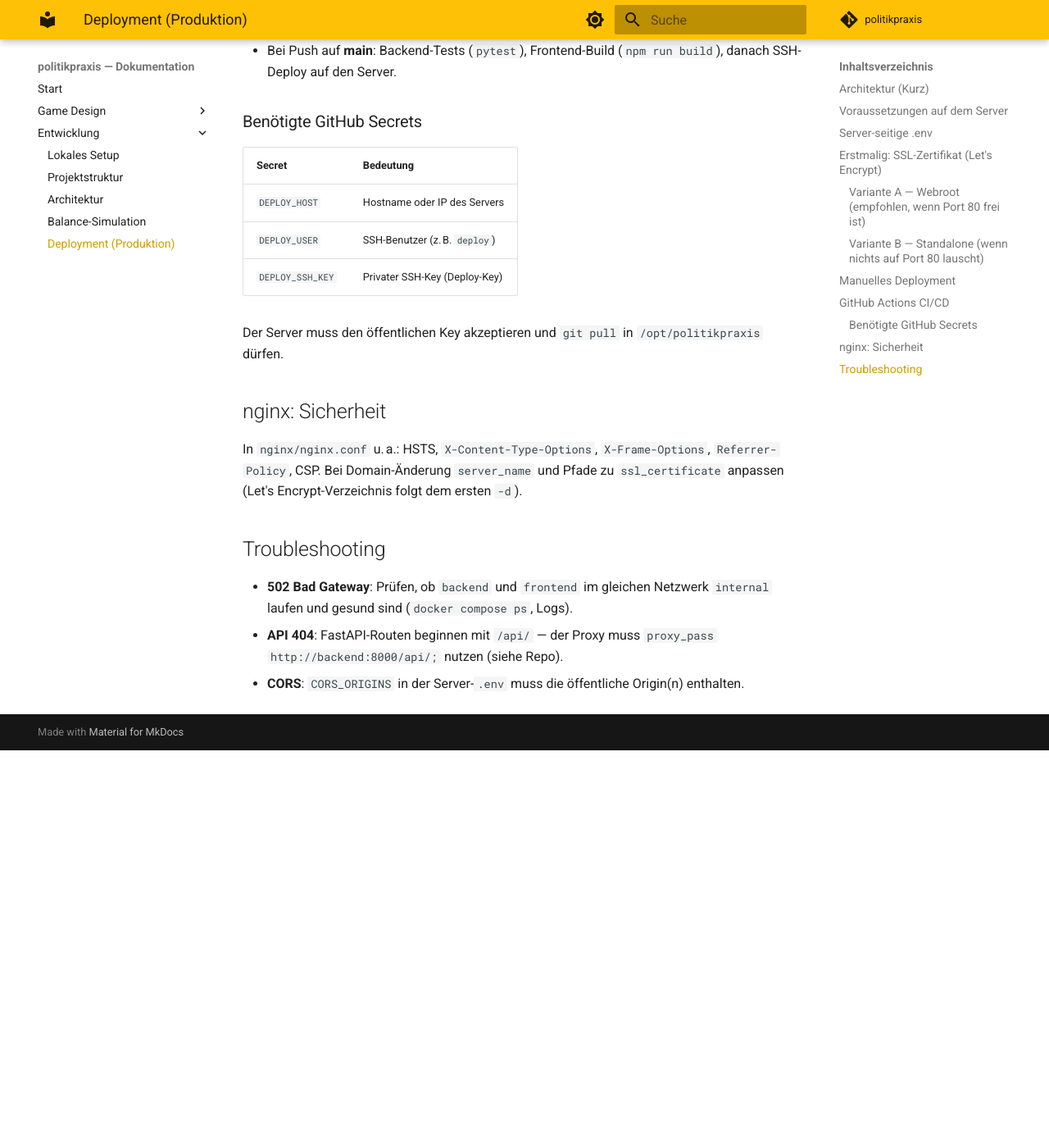
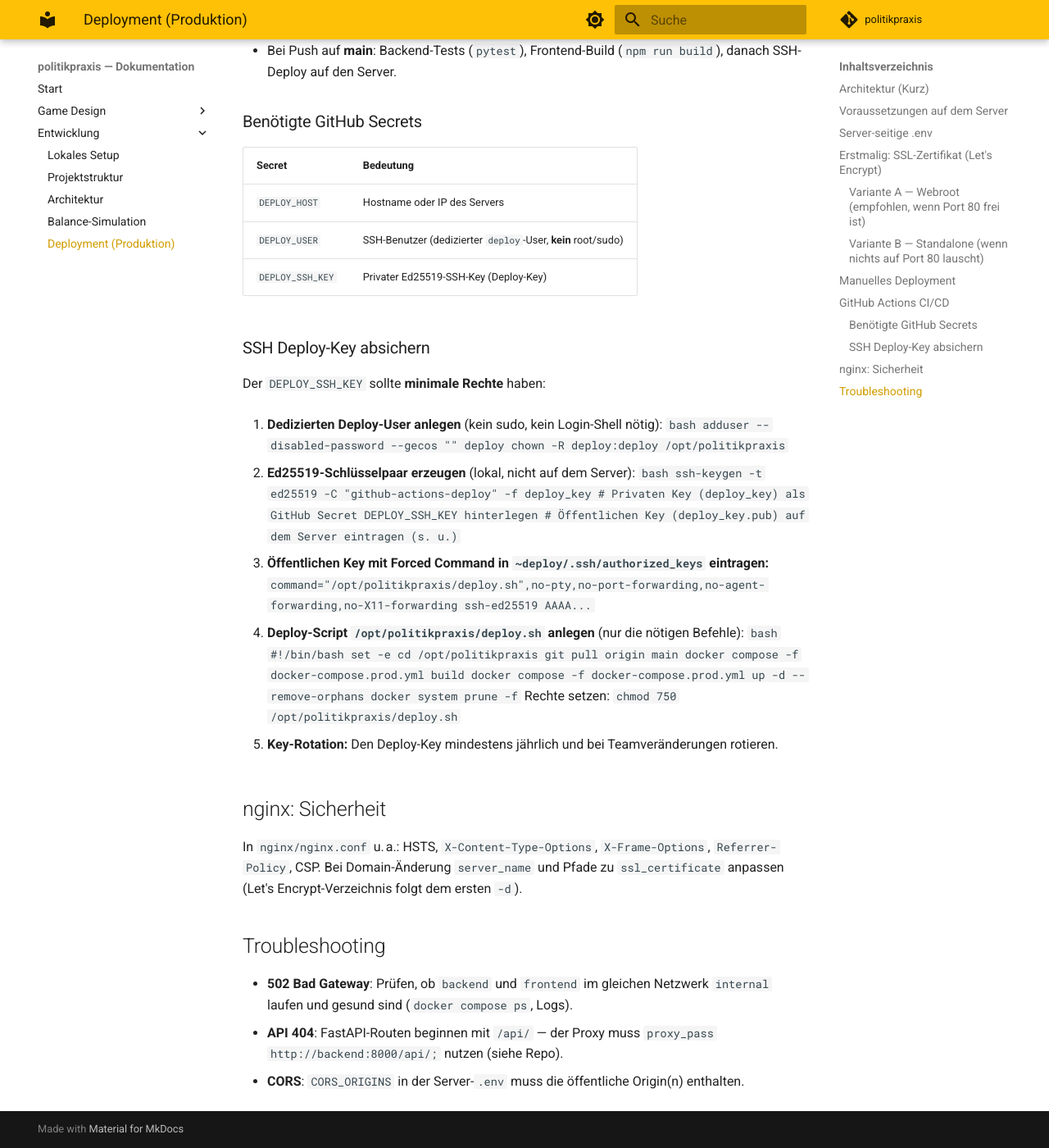
Before and after one commit to lichtbaer/politikpraxis, an MkDocs documentation site: the page built from docs/deployment.md, in a window 1280 px wide and 1400 px high, scrolled down 3037 px. Shown: the whole window at 82% size. Built offline with MkDocs 1.6.1 and Material for MkDocs 9.7.7, drawn with Linux system fonts in a browser that asks for light colours; comment, search, counter and statistics services are not loaded; before the commit the page ends 3952 px from its top, so only the background shows below that.

Commit message:
fix: OWASP security audit — kritische und hohe Schwachstellen behoben
- CRITICAL: config.py wirft jetzt ValueError (statt warnings.warn) wenn
  SECRET_KEY oder ADMIN_PASSWORD in Produktion unsicher konfiguriert sind;
  Server startet nicht mehr mit Default-Werten oder zu kurzem Key.
  debug-Default geändert von True → False.
- CRITICAL: Hardcodierte DB-Credentials (postgres:postgres) aus
  docker-compose.yml und docker-compose.dev.yml entfernt; alle Zugangsdaten
  kommen jetzt aus Umgebungsvariablen / .env-Datei.
  Neue Root-.env.example als Vorlage für Betreiber.
- HIGH: threading.Lock in rate_limit.py verhindert Race-Conditions bei
  gleichzeitigen Anfragen (Thread-Safety des In-Memory-Buckets).
- MEDIUM: max_length-Constraints auf alle String-Felder in
  schemas/admin.py — verhindert überlange Eingaben über die Admin-API.
- LOW: uvicorn startet mit --proxy-headers --forwarded-allow-ips damit
  X-Forwarded-For nur von vertrautem Proxy-Subnetz akzeptiert wird.
- LOW: deploy.yml und docs/deployment.md dokumentieren SSH Deploy-Key-
  Anforderungen (Ed25519, dedizierter User, forced command, Rotation).

https://claude.ai/code/session_018VTSRFggEZHQaa7AbVz8hM

````diff
--- a/docs/deployment.md
+++ b/docs/deployment.md
@@ -126,10 +126,45 @@ Workflow: `.github/workflows/deploy.yml`
 | Secret | Bedeutung |
 |--------|-----------|
 | `DEPLOY_HOST` | Hostname oder IP des Servers |
-| `DEPLOY_USER` | SSH-Benutzer (z. B. `deploy`) |
-| `DEPLOY_SSH_KEY` | Privater SSH-Key (Deploy-Key) |
+| `DEPLOY_USER` | SSH-Benutzer (dedizierter `deploy`-User, **kein** root/sudo) |
+| `DEPLOY_SSH_KEY` | Privater Ed25519-SSH-Key (Deploy-Key) |
 
-Der Server muss den öffentlichen Key akzeptieren und `git pull` in `/opt/politikpraxis` dürfen.
+### SSH Deploy-Key absichern
+
+Der `DEPLOY_SSH_KEY` sollte **minimale Rechte** haben:
+
+1. **Dedizierten Deploy-User anlegen** (kein sudo, kein Login-Shell nötig):
+   ```bash
+   adduser --disabled-password --gecos "" deploy
+   chown -R deploy:deploy /opt/politikpraxis
+   ```
+
+2. **Ed25519-Schlüsselpaar erzeugen** (lokal, nicht auf dem Server):
+   ```bash
+   ssh-keygen -t ed25519 -C "github-actions-deploy" -f deploy_key
+   # Privaten Key (deploy_key) als GitHub Secret DEPLOY_SSH_KEY hinterlegen
+   # Öffentlichen Key (deploy_key.pub) auf dem Server eintragen (s. u.)
+   ```
+
+3. **Öffentlichen Key mit Forced Command in `~deploy/.ssh/authorized_keys` eintragen:**
+   ```
+   command="/opt/politikpraxis/deploy.sh",no-pty,no-port-forwarding,no-agent-forwarding,no-X11-forwarding ssh-ed25519 AAAA...
+   ```
+
+4. **Deploy-Script `/opt/politikpraxis/deploy.sh` anlegen** (nur die nötigen Befehle):
+   ```bash
+   #!/bin/bash
+   set -e
+   cd /opt/politikpraxis
+   git pull origin main
+   docker compose -f docker-compose.prod.yml build
+   docker compose -f docker-compose.prod.yml up -d --remove-orphans
+   docker system prune -f
+   ```
+   Rechte setzen: `chmod 750 /opt/politikpraxis/deploy.sh`
+
+5. **Key-Rotation:** Den Deploy-Key mindestens jährlich und bei Teamveränderungen rotieren.
+
 
 ## nginx: Sicherheit
 
````
Also changed, not shown: docker-compose.dev.yml (+5 -5 lines), docker-compose.yml (+8 -7 lines), 5 other files.
